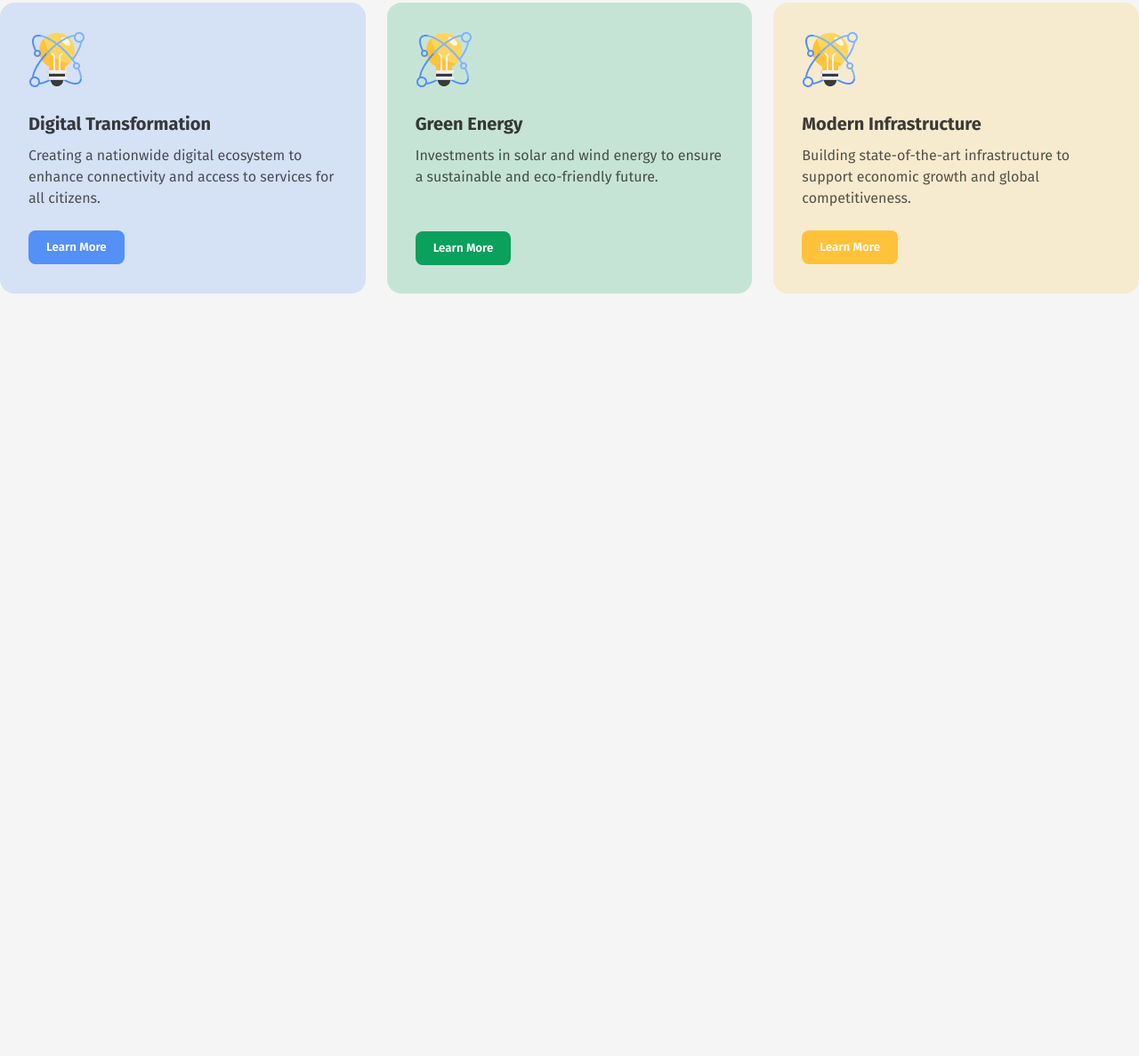
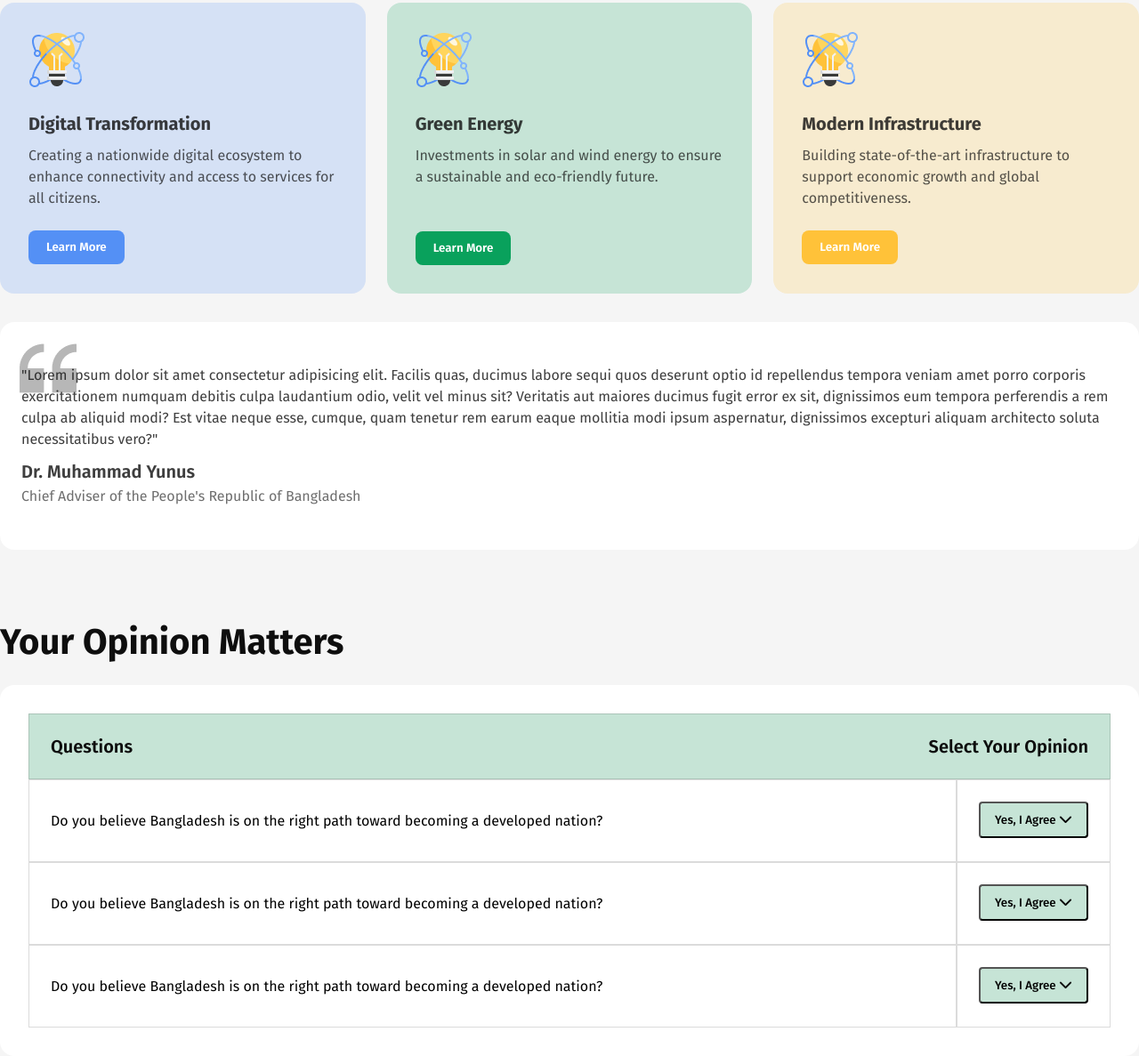
Before and after one commit to Anik0047/assignment-1, a plain HTML site: page index.html in a window 1280 px wide. Shown: the part 1323-2510 px from the top of the page at 89% size. Before the commit the page ends 1685 px from the top, so only its background shows below. Drawn offline with Linux system fonts and the light colour scheme.

Commit message:
Your Opinion Matter-done

```diff
--- a/css/style.css
+++ b/css/style.css
@@ -167,4 +167,77 @@ body {
 /* Republic of Bangladesh start */
 .republic_container {
   margin-top: 32px;
+  padding: 48px 24px;
+  background-color: white;
+  border-radius: 16px;
+  background-image: url("../assets/quote-bg.png");
+  background-repeat: no-repeat;
+  background-position: top 20px left 22px;
 }
+.republic_desc {
+  line-height: 24px;
+  color: rgba(14, 14, 14, 0.8);
+  margin-bottom: 12px;
+}
+.republic_tile {
+  font-size: 20px;
+  font-weight: 600;
+  line-height: 24px;
+  color: rgba(14, 14, 14, 0.8);
+  margin-bottom: 4px;
+}
+.republic_sub-tile {
+  font-size: 16px;
+  line-height: 24px;
+  color: rgba(14, 14, 14, 0.6);
+}
+/* Republic of Bangladesh end */
+
+/* Your Opinion Matters start */
+.opinion_container {
+  margin-top: 80px;
+}
+.opinion_title {
+  font-size: 40px;
+  font-weight: bold;
+  color: #0e0e0e;
+  margin-bottom: 24px;
+}
+.question_box {
+  padding: 32px;
+  background-color: white;
+  border-radius: 16px;
+}
+.question_title_box {
+  display: flex;
+  justify-content: space-between;
+  font-size: 20px;
+  font-weight: 600;
+  color: #0e0e0e;
+  background-color: #c6e4d6;
+  border: 1px solid rgba(14, 14, 14, 0.15);
+  padding: 24px;
+}
+.question_list {
+  display: flex;
+  /* justify-content: space-between; */
+}
+.list_box {
+  width: 1017px;
+  padding: 36px 0 36px 24px;
+  border: 1px solid rgba(14, 14, 14, 0.15);
+}
+.question_list button {
+  padding: 10px 16px;
+  font-weight: 500;
+  background-color: #c6e4d6;
+  border-radius: 4px;
+}
+.list_btn {
+  padding: 24px;
+  border: 1px solid rgba(14, 14, 14, 0.15);
+}
+.list_btn i {
+  font-size: 15px;
+}
+/* Your Opinion Matters end  */
--- a/index.html
+++ b/index.html
@@ -12,6 +12,13 @@
     <link
       href="https://fonts.googleapis.com/css2?family=Fira+Sans:ital,wght@0,100;0,200;0,300;0,400;0,500;0,600;0,700;0,800;0,900;1,100;1,200;1,300;1,400;1,500;1,600;1,700;1,800;1,900&display=swap"
       rel="stylesheet" />
+    <!-- Font Awesome -->
+    <link
+      rel="stylesheet"
+      href="https://cdnjs.cloudflare.com/ajax/libs/font-awesome/6.7.2/css/all.min.css"
+      integrity="sha512-Evv84Mr4kqVGRNSgIGL/F/aIDqQb7xQ2vcrdIwxfjThSH8CSR7PBEakCr51Ck+w+/U6swU2Im1vVX0SVk9ABhg=="
+      crossorigin="anonymous"
+      referrerpolicy="no-referrer" />
   </head>
   <body>
     <header>
@@ -46,53 +53,82 @@
         <h2 class="pillars_title">Pillars of "Bangladesh 2.0"</h2>
         <div class="pillars_cards_box">
           <div class="pillars_card">
-            <img class="pillars_img" src="assets/card-icon.png" alt="">
+            <img class="pillars_img" src="assets/card-icon.png" alt="" />
             <p class="pillars_card_title">Innovation</p>
-            <p class="pillars_card_desc">Dolor sit amet consectetur elit. Facilis quas, ducimus labore sequi quos </p>
+            <p class="pillars_card_desc">
+              Dolor sit amet consectetur elit. Facilis quas, ducimus labore
+              sequi quos
+            </p>
           </div>
           <div class="pillars_card">
-            <img class="pillars_img" src="assets/card-icon.png" alt="">
+            <img class="pillars_img" src="assets/card-icon.png" alt="" />
             <p class="pillars_card_title">Sustainability</p>
-            <p class="pillars_card_desc">Dolor sit amet consectetur elit. Facilis quas, ducimus labore sequi quos </p>
+            <p class="pillars_card_desc">
+              Dolor sit amet consectetur elit. Facilis quas, ducimus labore
+              sequi quos
+            </p>
           </div>
           <div class="pillars_card">
-            <img class="pillars_img" src="assets/card-icon.png" alt="">
+            <img class="pillars_img" src="assets/card-icon.png" alt="" />
             <p class="pillars_card_title">Infrastructure</p>
-            <p class="pillars_card_desc">Dolor sit amet consectetur elit. Facilis quas, ducimus labore sequi quos </p>
+            <p class="pillars_card_desc">
+              Dolor sit amet consectetur elit. Facilis quas, ducimus labore
+              sequi quos
+            </p>
           </div>
           <div class="pillars_card">
-            <img class="pillars_img" src="assets/card-icon.png" alt="">
+            <img class="pillars_img" src="assets/card-icon.png" alt="" />
             <p class="pillars_card_title">Empowerment</p>
-            <p class="pillars_card_desc">Dolor sit amet consectetur elit. Facilis quas, ducimus labore sequi quos </p>
+            <p class="pillars_card_desc">
+              Dolor sit amet consectetur elit. Facilis quas, ducimus labore
+              sequi quos
+            </p>
+          </div>
         </div>
       </section>
+
       <!-- Pillars of "Bangladesh 2.0" end -->
 
       <!-- The Vision of Future start -->
       <section class="vision_container">
         <h2 class="vision_title">The Vision of Future</h2>
-        <p class="vision_desc">Bangladesh 2.0 aims to redefine the nation’s trajectory by embracing cutting-edge technology, promoting inclusive growth, and ensuring sustainability. With initiatives in renewable energy, digital transformation, and robust infrastructure, the country is set to become a global model of development.</p>
+        <p class="vision_desc">
+          Bangladesh 2.0 aims to redefine the nation’s trajectory by embracing
+          cutting-edge technology, promoting inclusive growth, and ensuring
+          sustainability. With initiatives in renewable energy, digital
+          transformation, and robust infrastructure, the country is set to
+          become a global model of development.
+        </p>
         <div class="vision_cards_box">
           <div class="vision_card_one vision_common">
             <div class="vision_img_box">
-                    <img src="assets/card-icon.png" alt="">
+              <img src="assets/card-icon.png" alt="" />
             </div>
             <p class="vision_card_title">Digital Transformation</p>
-                <p class="vision_card_desc">Creating a nationwide digital ecosystem to enhance connectivity and access to services for all citizens.</p>
+            <p class="vision_card_desc">
+              Creating a nationwide digital ecosystem to enhance connectivity
+              and access to services for all citizens.
+            </p>
             <button class="vision_btn">Learn More</button>
           </div>
           <div class="vision_card_two vision_common">
             <div class="vision_img_box">
-                    <img src="assets/card-icon.png" alt="">
+              <img src="assets/card-icon.png" alt="" />
             </div>
             <p class="vision_card_title">Green Energy</p>
-                <p class="vision_card_desc">Investments in solar and wind energy to ensure a sustainable and eco-friendly future.</p>
+            <p class="vision_card_desc">
+              Investments in solar and wind energy to ensure a sustainable and
+              eco-friendly future.
+            </p>
             <button class="vision_btn">Learn More</button>
           </div>
           <div class="vision_card_three vision_common">
-                <img src="assets/card-icon.png" alt="">
+            <img src="assets/card-icon.png" alt="" />
             <p class="vision_card_title">Modern Infrastructure</p>
-                <p class="vision_card_desc">Building state-of-the-art infrastructure to support economic growth and global competitiveness.</p>
+            <p class="vision_card_desc">
+              Building state-of-the-art infrastructure to support economic
+              growth and global competitiveness.
+            </p>
             <button class="vision_btn">Learn More</button>
           </div>
         </div>
@@ -101,9 +137,74 @@
 
       <!-- Republic of Bangladesh start -->
       <section class="republic_container">
+        <p class="republic_desc">
+          "Lorem ipsum dolor sit amet consectetur adipisicing elit. Facilis
+          quas, ducimus labore sequi quos deserunt optio id repellendus tempora
+          veniam amet porro corporis exercitationem numquam debitis culpa
+          laudantium odio, velit vel minus sit? Veritatis aut maiores ducimus
+          fugit error ex sit, dignissimos eum tempora perferendis a rem culpa ab
+          aliquid modi? Est vitae neque esse, cumque, quam tenetur rem earum
+          eaque mollitia modi ipsum aspernatur, dignissimos excepturi aliquam
+          architecto soluta necessitatibus vero?"
+        </p>
+        <h4 class="republic_tile">Dr. Muhammad Yunus</h4>
+        <p class="republic_sub-tile">
+          Chief Adviser of the People's Republic of Bangladesh
+        </p>
+      </section>
 
+      <!-- Republic of Bangladesh end -->
+
+      <!-- Your Opinion Matters start -->
+      <section class="opinion_container">
+        <h1 class="opinion_title">Your Opinion Matters</h1>
+        <div class="question_box">
+          <div class="question_title_box">
+            <p>Questions</p>
+            <p>Select Your Opinion</p>
+          </div>
+          <div class="question_list">
+            <div class="list_box">
+              <p>
+                Do you believe Bangladesh is on the right path toward becoming a
+                developed nation?
+              </p>
+            </div>
+            <div class="list_btn">
+              <button>
+                Yes, I Agree <i class="fa-solid fa-chevron-down"></i>
+              </button>
+            </div>
+          </div>
+          <div class="question_list">
+            <div class="list_box">
+              <p>
+                Do you believe Bangladesh is on the right path toward becoming a
+                developed nation?
+              </p>
+            </div>
+            <div class="list_btn">
+              <button>
+                Yes, I Agree <i class="fa-solid fa-chevron-down"></i>
+              </button>
+            </div>
+          </div>
+          <div class="question_list">
+            <div class="list_box">
+              <p>
+                Do you believe Bangladesh is on the right path toward becoming a
+                developed nation?
+              </p>
+            </div>
+            <div class="list_btn">
+              <button>
+                Yes, I Agree <i class="fa-solid fa-chevron-down"></i>
+              </button>
+            </div>
+          </div>
+        </div>
       </section>
-       <!-- Republic of Bangladesh end -->
+      <!-- Your Opinion Matters end -->
     </main>
   </body>
 </html>
```
Lines whose indentation alone changed are shown as unchanged.
